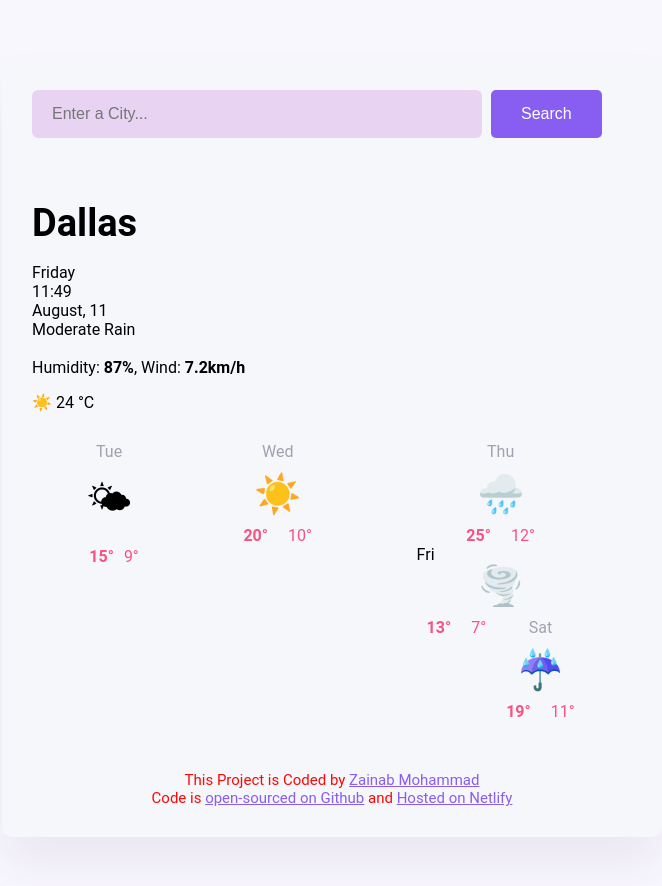
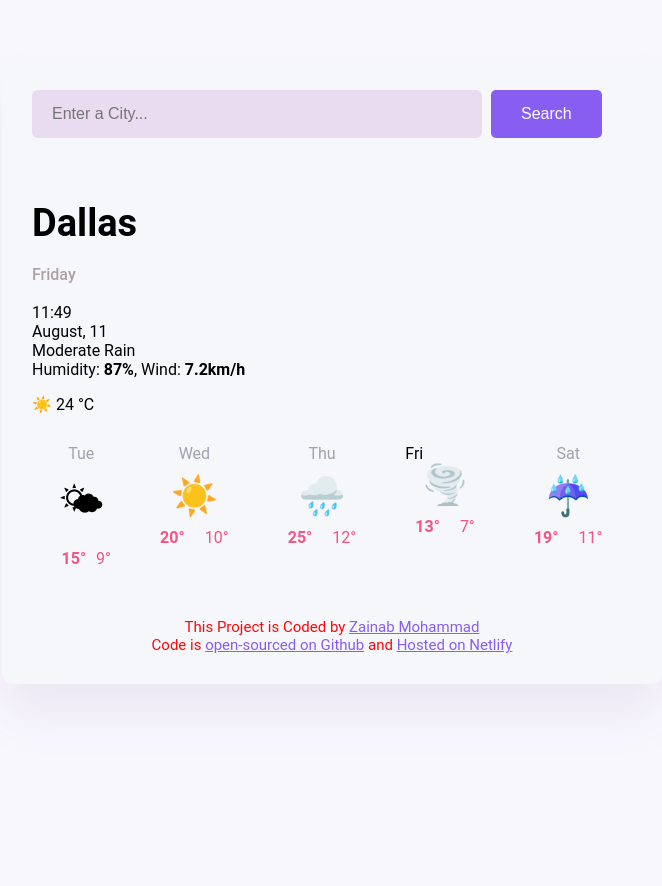
Before and after one commit to zainab721/Vanilla-Weather-Search-Homework-, a plain HTML site: page src/index.html in a window 1280 px wide. Shown: the whole page, without its empty margins (308-970 px from the left). After the commit the page ends 800 px from the top, so only its background shows below. Drawn offline with nearby package versions, Linux system fonts and the light colour scheme.

Commit message:
5 days weather forecast is fixed

```diff
--- a/src/index.html
+++ b/src/index.html
@@ -33,21 +33,21 @@
     <div>
     <h1 class ="weather-app-city"  id="city"> Dallas</h1>
 <p class ="weather-app-details">
-            <div id="day">Friday</div>
+            <span id="day">Friday</span>
             <div id="time">11:49</div>
             <div id="date">August, 11</div>
-            <div id="discription">Moderate Rain</div>
+            <span id="discription">Moderate Rain</span>
     <br />
        Humidity: <strong id="Humidity">87%</strong>,
        Wind: <strong id=" wind-speed">7.2km/h</strong>
 </p>
-<div class="class="weather-app-temperature-container></div>
-<div id="icon"></div>
-    <span class="current-temperature-icon">☀️</span>
-    <span class="current-temperature-value" id="temperature">24</span>
-    <span class="current-temperature-unit">°C</span>
+</div>
+<div class="class="weather-app-temperature-container>
+    <span class="weather-app-temperature-icon">☀️</span>
+    <span class="weather-app-temperature-value" id="temperature">24</span>
+    <span class="weather-app-emperature-unit">°C</span>
   </div>
-<div>
+</div>
     <div class="weather-forecast">
     <div class="weather-forecast-day">
         <div class="weather-forecast-date">Tue</div>
@@ -78,7 +78,7 @@
                 </div>
                 <div class="weather-forecast-temperature">12°</div>
                 </div>
-            <div>
+            </div>
     <div class="weather-forecast-day">
         <div class="weather-orecast-date">Fri</div>
             <div class="weather-forecast-icon">🌪️</div>
@@ -87,8 +87,8 @@
                     <strong>13°</strong>
                 </div>
                 <div class="weather-forecast-temperature">7°</div>
-                <div>
             </div>
+        </div>
     <div class="weather-forecast-day">
         <div class="weather-forecast-date">Sat</div>
             <div class="weather-forecast-icon">☔</div>
--- a/src/style.css
+++ b/src/style.css
@@ -22,7 +22,7 @@ header {
 }
 
 .search-form-input {
-  background-color: #e8d4f2;
+  background-color: #e9dbf0;
   border: none;
   color: rgba(39, 33, 66, 0.4);
   font-size: 16px;
@@ -70,7 +70,7 @@ main {
 
 .weather-app-details {
   font-size: 16px;
-  color: rgba(39, 33, 66, 0.4);
+  color: rgba(66, 33, 33, 0.4);
   line-height: 24px;
   font-weight: 500;
 }
```
Also changed, not shown: src/index.js (+18 -7 lines).
